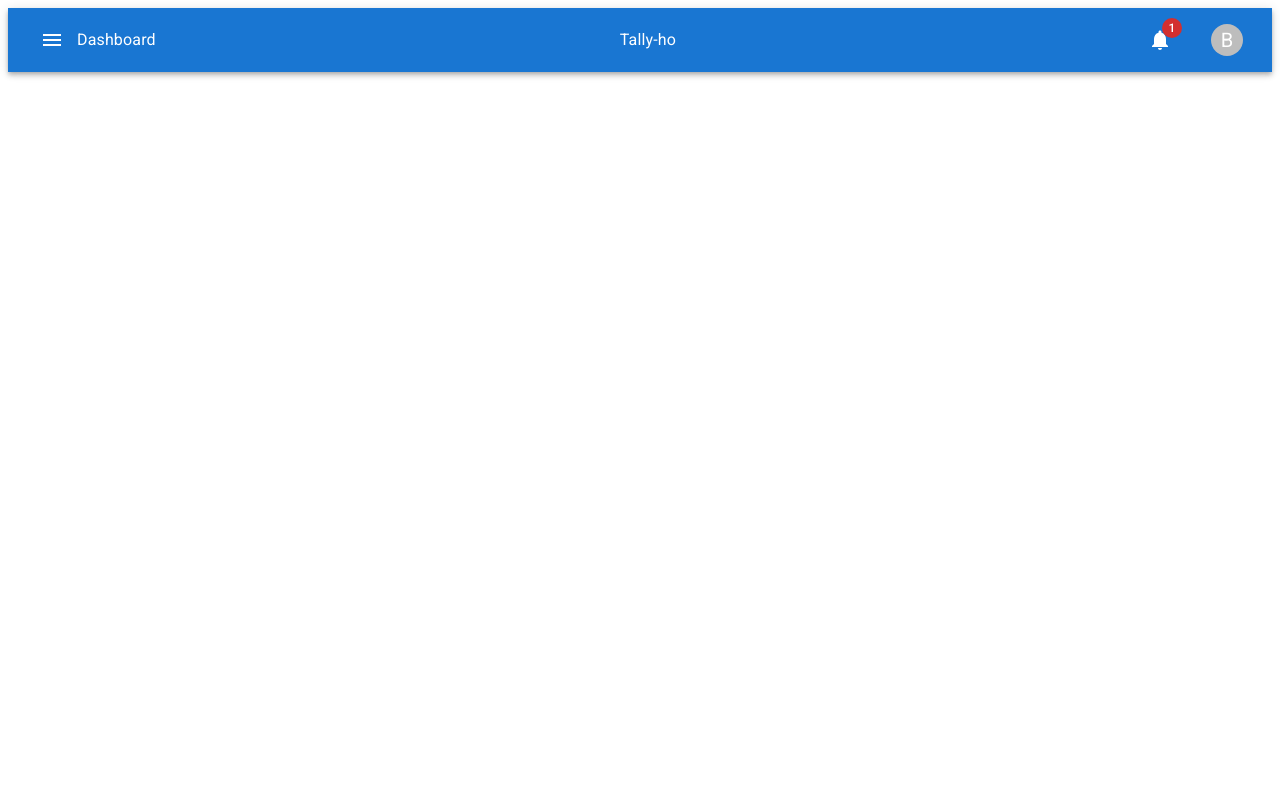
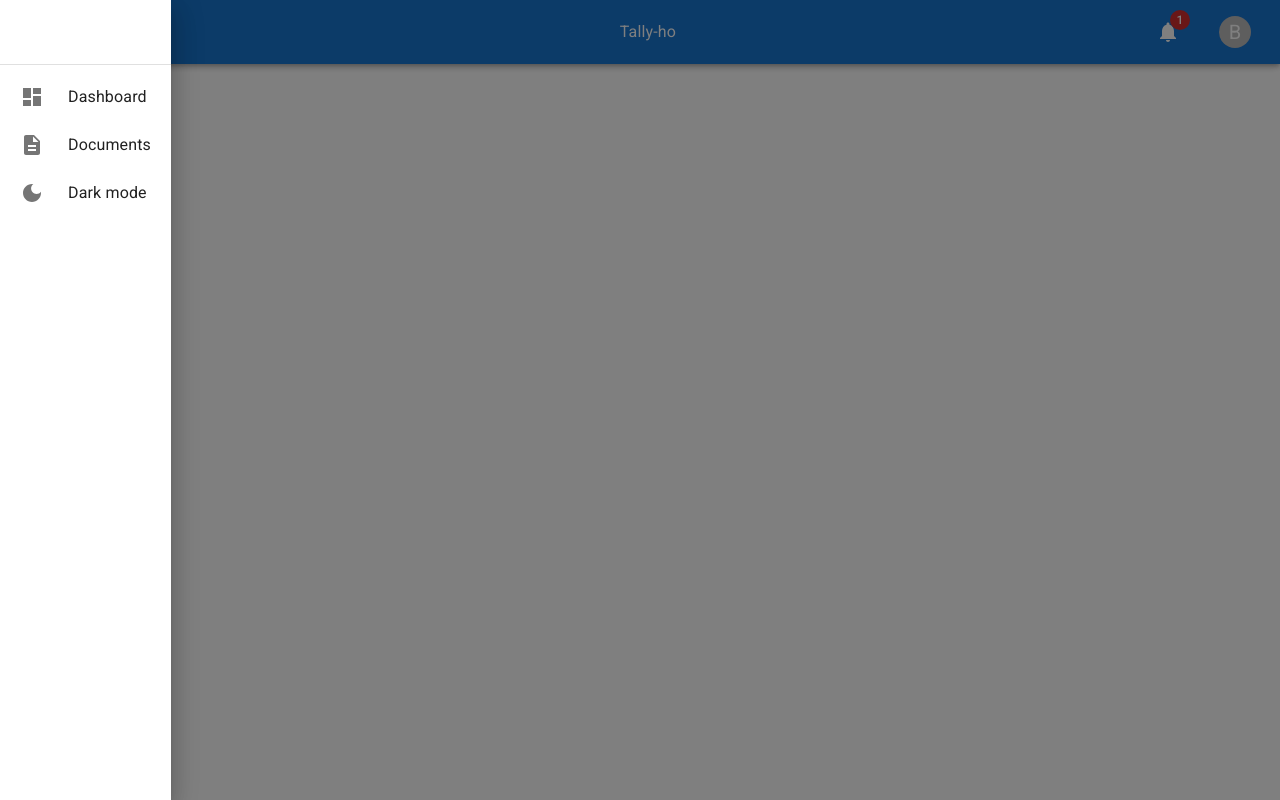
Before and after one commit to bengoh815/ISDH, a React (Create React App) app in the folder client/: page / in a window 1280 px wide. Both pictures are taken after a click on the button "menu". Built offline with nearby package versions, Linux system fonts and the light colour scheme; no server answers.

Commit message:
Functioning drawer

```diff
--- a/client/src/App.js
+++ b/client/src/App.js
@@ -11,15 +11,15 @@ import Home from "./components/Home";
 import Login from "./components/Login";
 import Signup from "./components/Signup";
 import GoogleSignIn from "./components/GoogleSignIn";
-import { ThemeProvider } from "@mui/material";
+import { Box, ThemeProvider } from "@mui/material";
 
 function App() {
   return (
     <>
       <GoogleOAuthProvider clientId={process.env.REACT_APP_G_CLIENT_ID}>
         {/* <ThemeProvider> */}
+        <Navbar />
         {/* rest of the app */}
-        <Navbar />
         {/* </ThemeProvider> */}
       </GoogleOAuthProvider>
     </>
--- /dev/null
+++ b/client/src/components/Menubox.js
@@ -0,0 +1,138 @@
+import {
+  DarkMode,
+  Dashboard,
+  Description,
+  LightMode,
+  Menu,
+} from "@mui/icons-material";
+import {
+  Box,
+  Divider,
+  Drawer,
+  IconButton,
+  List,
+  ListItem,
+  ListItemButton,
+  ListItemIcon,
+  ListItemText,
+  Typography,
+  styled,
+  useTheme,
+} from "@mui/material";
+import { useState } from "react";
+
+const DrawerHeader = styled("div")(({ theme, open }) => ({
+  display: "flex",
+  alignItems: "center",
+  padding: theme.spacing(0, 3),
+  // necessary for content to be below app bar
+  ...theme.mixins.toolbar,
+}));
+
+export default function Menubox() {
+  const theme = useTheme();
+  const [openDrawer, setOpenDrawer] = useState(false);
+  const [viewMode, setViewMode] = useState("Dark");
+
+  const toggleViewMode = () =>
+    setViewMode(viewMode === "Dark" ? "Light" : "Dark");
+
+  return (
+    <Box
+      sx={{
+        display: "flex",
+        alignItems: "center",
+        gap: "5px",
+      }}
+    >
+      <IconButton
+        onClick={() => setOpenDrawer(true)}
+        aria-label="menu"
+        size="medium"
+      >
+        <Menu fontSize="inherit" sx={{ color: "white" }} />
+      </IconButton>
+      <Typography>Dashboard</Typography>
+      <Drawer
+        anchor="left"
+        open={openDrawer}
+        onClose={() => setOpenDrawer(false)}
+      >
+        <DrawerHeader></DrawerHeader>
+        <Divider />
+        <List>
+          <ListItem disablePadding sx={{ display: "block" }}>
+            <ListItemButton
+              sx={{
+                minHeight: 48,
+                justifyContent: openDrawer ? "initial" : "center",
+                px: 2.5,
+              }}
+            >
+              <ListItemIcon
+                sx={{
+                  minWidth: 0,
+                  mr: openDrawer ? 3 : "auto",
+                  justifyContent: "center",
+                }}
+              >
+                <Dashboard />
+              </ListItemIcon>
+              <ListItemText
+                primary="Dashboard"
+                sx={{ opacity: openDrawer ? 1 : 0 }}
+              />
+            </ListItemButton>
+          </ListItem>
+          <ListItem disablePadding sx={{ display: "block" }}>
+            <ListItemButton
+              sx={{
+                minHeight: 48,
+                justifyContent: openDrawer ? "initial" : "center",
+                px: 2.5,
+              }}
+            >
+              <ListItemIcon
+                sx={{
+                  minWidth: 0,
+                  mr: openDrawer ? 3 : "auto",
+                  justifyContent: "center",
+                }}
+              >
+                <Description />
+              </ListItemIcon>
+              <ListItemText
+                primary="Documents"
+                sx={{ opacity: openDrawer ? 1 : 0 }}
+              />
+            </ListItemButton>
+          </ListItem>
+          <ListItem disablePadding sx={{ display: "block" }}>
+            <ListItemButton
+              sx={{
+                minHeight: 48,
+                justifyContent: openDrawer ? "initial" : "center",
+                px: 2.5,
+              }}
+              onClick={toggleViewMode}
+            >
+              <ListItemIcon
+                sx={{
+                  minWidth: 0,
+                  mr: openDrawer ? 3 : "auto",
+                  justifyContent: "center",
+                }}
+              >
+                {viewMode === "Dark" ? <DarkMode /> : <LightMode />}
+              </ListItemIcon>
+              <ListItemText
+                primary={viewMode + " mode"}
+                sx={{ opacity: openDrawer ? 1 : 0 }}
+              />
+            </ListItemButton>
+          </ListItem>
+        </List>
+      </Drawer>
+    </Box>
+  );
+}
--- a/client/src/components/Navbar.js
+++ b/client/src/components/Navbar.js
@@ -1,41 +1,23 @@
 import { NavLink } from "react-router-dom";
 
-import {
-  AppBar,
-  Box,
-  IconButton,
-  Toolbar,
-  Typography,
-  styled,
-} from "@mui/material";
-import { Menu } from "@mui/icons-material";
+import { AppBar, Toolbar, Typography, styled, useTheme } from "@mui/material";
 import Userbox from "./Userbox";
-
-const MenuBox = styled(Box)({
-  display: "flex",
-  alignItems: "center",
-  gap: "5px",
-});
+import Menubox from "./Menubox";
 
 /*
 TODO
   RESPONSIVE DESIGN
     make sure Dashboard and bell dissappear
+  display userbox only when logged in
 */
 
 export default function Navbar() {
   return (
     <>
-      <AppBar position="sticky">
+      <AppBar>
         <Toolbar sx={{ display: "flex", justifyContent: "space-between" }}>
-          <MenuBox>
-            <IconButton aria-label="menu" size="medium">
-              <Menu fontSize="inherit" sx={{ color: "white" }} />
-            </IconButton>
-            <Typography>Dashboard</Typography>
-          </MenuBox>
+          <Menubox />
           <Typography>Tally-ho</Typography>
-          {/* TODO display only when logged in */}
           <Userbox />
         </Toolbar>
       </AppBar>
--- a/client/src/components/Userbox.js
+++ b/client/src/components/Userbox.js
@@ -72,6 +72,7 @@ export default function Userbox() {
         anchorOrigin={{ horizontal: "right", vertical: "bottom" }}
       >
         <NotificationCard></NotificationCard>
+        <NotificationCard></NotificationCard>
       </Popover>
       <Menu
         id="account-menu"
```
